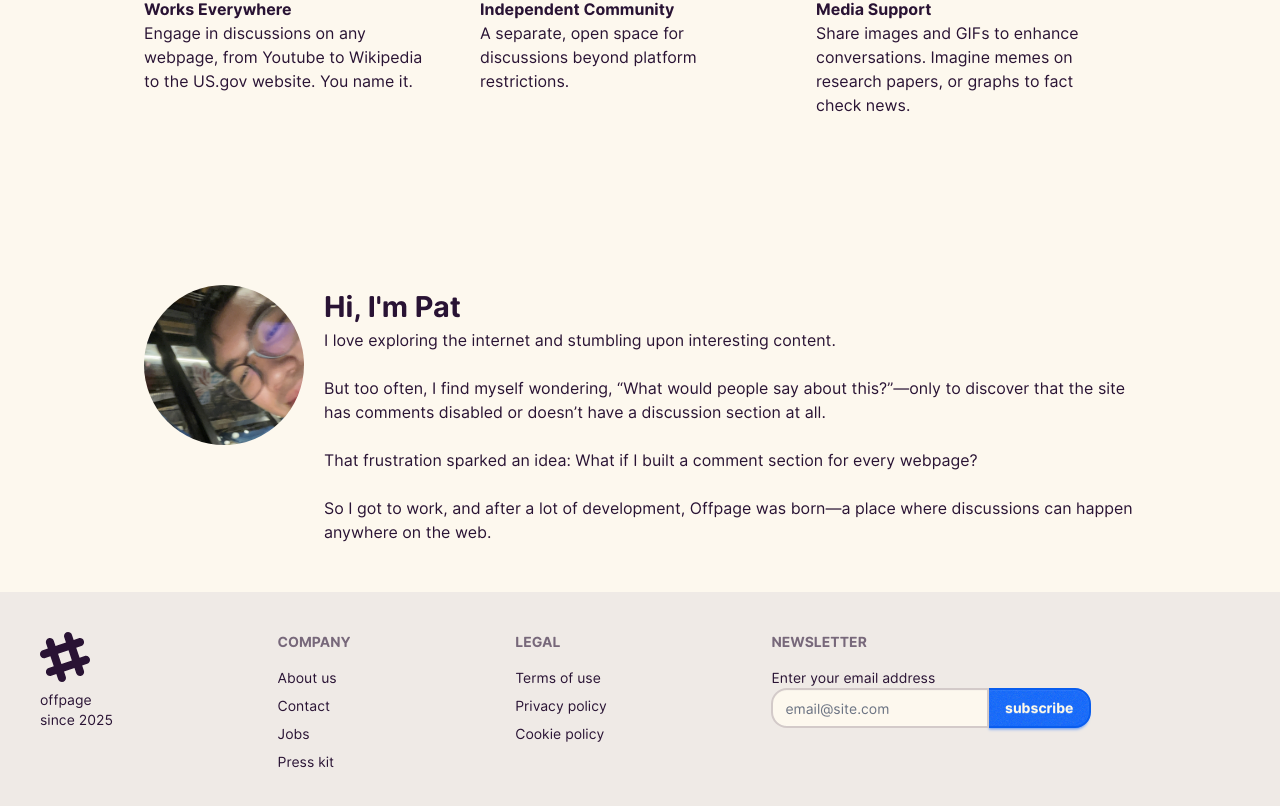
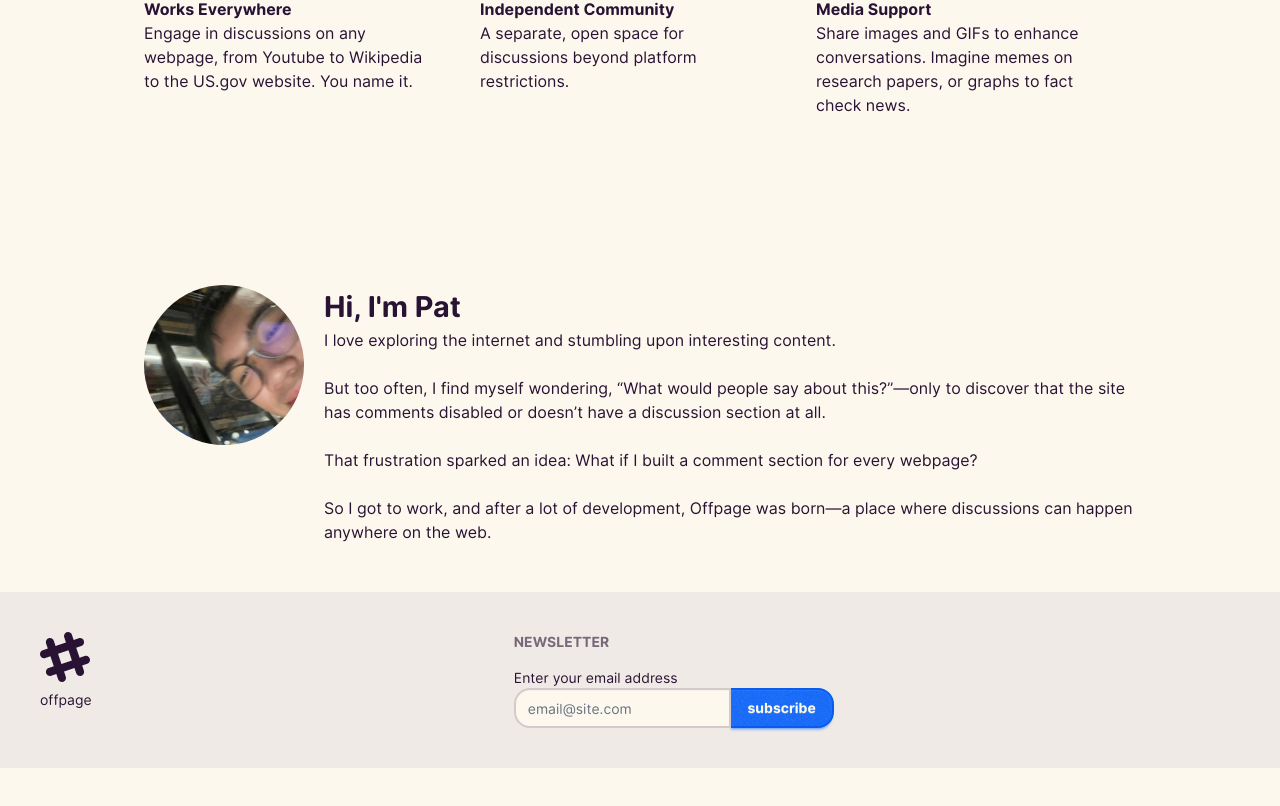
Before and after one commit to PatatoBit/offpage-home, a SvelteKit app: page / in a window 1280 px wide. Shown: the part 1419-2225 px from the top of the page. After the commit the page ends 2187 px from the top, so only its background shows below. Built offline with nearby package versions, Linux system fonts and the light colour scheme.

Commit message:
commented out footer links

```diff
--- a/src/components/Footer.svelte
+++ b/src/components/Footer.svelte
@@ -35,14 +35,10 @@
 				d="M22.672 15.226l-2.432.811.841 2.515c.33 1.019-.209 2.127-1.23 2.456-1.15.325-2.148-.321-2.463-1.226l-.84-2.518-5.013 1.677.84 2.517c.391 1.203-.434 2.542-1.831 2.542-.88 0-1.601-.564-1.86-1.314l-.842-2.516-2.431.809c-1.135.328-2.145-.317-2.463-1.229-.329-1.018.211-2.127 1.231-2.456l2.432-.809-1.621-4.823-2.432.808c-1.355.384-2.558-.59-2.558-1.839 0-.817.509-1.582 1.327-1.846l2.433-.809-.842-2.515c-.33-1.02.211-2.129 1.232-2.458 1.02-.329 2.13.209 2.461 1.229l.842 2.515 5.011-1.677-.839-2.517c-.403-1.238.484-2.553 1.843-2.553.819 0 1.585.509 1.85 1.326l.841 2.517 2.431-.81c1.02-.33 2.131.211 2.461 1.229.332 1.018-.21 2.126-1.23 2.456l-2.433.809 1.622 4.823 2.433-.809c1.242-.401 2.557.484 2.557 1.838 0 .819-.51 1.583-1.328 1.847m-8.992-6.428l-5.01 1.675 1.619 4.828 5.011-1.674-1.62-4.829z"
 			></path>
 		</svg>
-		<p>
-			offpage
-			<br />
-			since 2025
-		</p>
+		<p>offpage</p>
 	</aside>
 
-	<nav>
+	<!-- <nav>
 		<h6 class="footer-title">Company</h6>
 		<a class="link link-hover">About us</a>
 		<a class="link link-hover">Contact</a>
@@ -54,7 +50,7 @@
 		<a class="link link-hover">Terms of use</a>
 		<a class="link link-hover">Privacy policy</a>
 		<a class="link link-hover">Cookie policy</a>
-	</nav>
+	</nav> -->
 	<form>
 		<h6 class="footer-title">Newsletter</h6>
 		<fieldset class="w-80">
```
